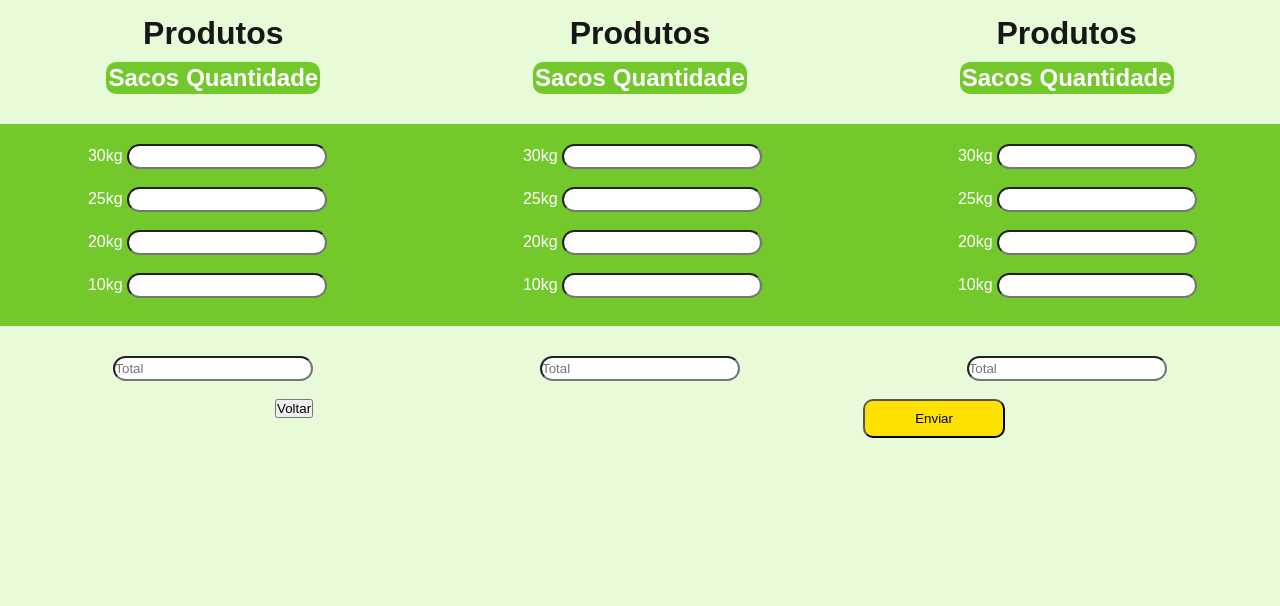
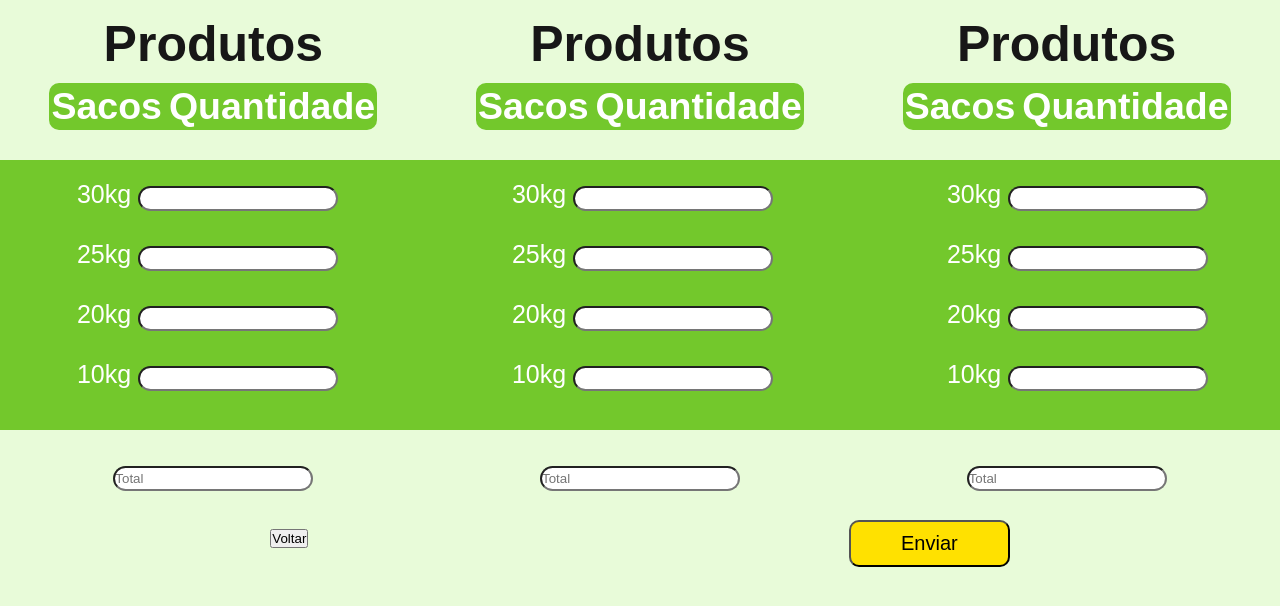
Before and after one commit to ThalesTavares18/gestao-rural, a Next.js app: page /preparacao in a window 1280 px wide. Shown: the top 606 px of the page. Built offline with nearby package versions, Linux system fonts and the light colour scheme.

Commit message:
aaaaaaaa

```diff
--- a/app/preparacao/page.js
+++ b/app/preparacao/page.js
@@ -24,6 +24,8 @@ const Preparacao = () => {
 
   return (
     <div>
+
+
       <div className='produtos'>
         <div><h1>Produtos</h1></div>
         <div><h1>Produtos</h1></div>
--- a/app/preparacao/preparacao.css
+++ b/app/preparacao/preparacao.css
@@ -1,5 +1,6 @@
 body{
     background-color: #E8FBD9;
+    font-size: 25px;
 }
 
 .produtos{
@@ -71,4 +72,5 @@ body{
     padding-left: 50px;
     padding-right: 50px;
     border-radius: 10px;
+    font-size: 20px;
 }
```
